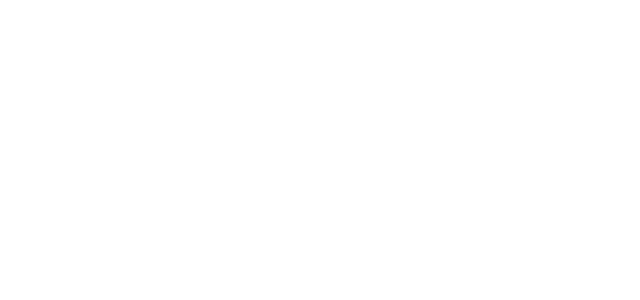
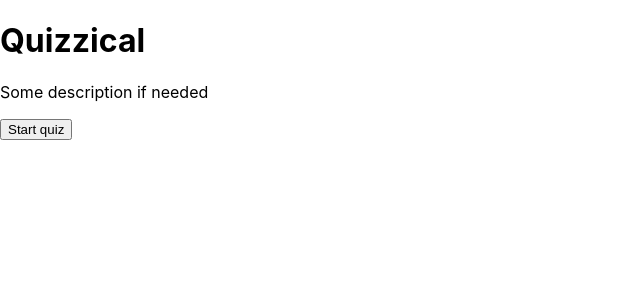
Before and after one commit to donatmarton/learning-react, a React (Create React App) app in the folder quizzical/: page / in a window 1280 px wide. Shown: the top 300 px of the page, without its empty margins (0-640 px from the left). Built offline with nearby package versions, Linux system fonts and the light colour scheme.

Commit message:
title and quiz screens conditionally rendered

```diff
--- a/quizzical/src/App.js
+++ b/quizzical/src/App.js
@@ -1,9 +1,21 @@
+import React from "react"
+import TitleScreen from "./components/TitleScreen";
+import QuizScreen from "./components/QuizScreen";
 
 
 function App() {
+  const [showTitle, setShowTitle] = React.useState(true)
+
+  function hideTitle() {
+    setShowTitle(false);
+  }
+
   return (
     <div className="app">
-
+      {showTitle ?
+        <TitleScreen hideTitle={hideTitle}/>
+        :
+        <QuizScreen />}
     </div>
   );
 }
--- a/quizzical/src/components/TitleScreen.js
+++ b/quizzical/src/components/TitleScreen.js
@@ -1,12 +1,15 @@
 import React from "react";
 
-export default function TitleScreen() {
+export default function TitleScreen(props) {
   return (
     <div className="title-screen--container">
       <h1 className="title-screen--title">Quizzical</h1>
       <p className="title-screen--description">Some description if needed</p>
-      <button className="title-screen--start-button" >
-        Start quit
+      <button
+        className="title-screen--start-button"
+        onClick={props.hideTitle}
+      >
+        Start quiz
       </button>
     </div>
   )
```
